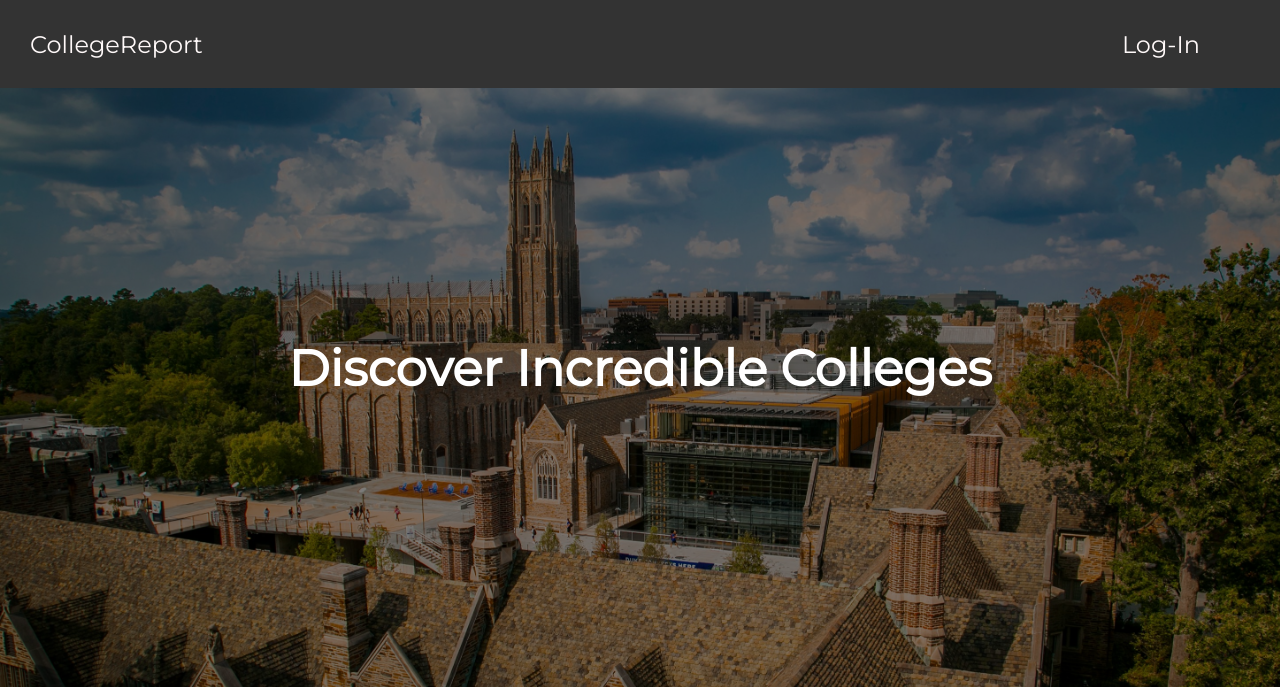
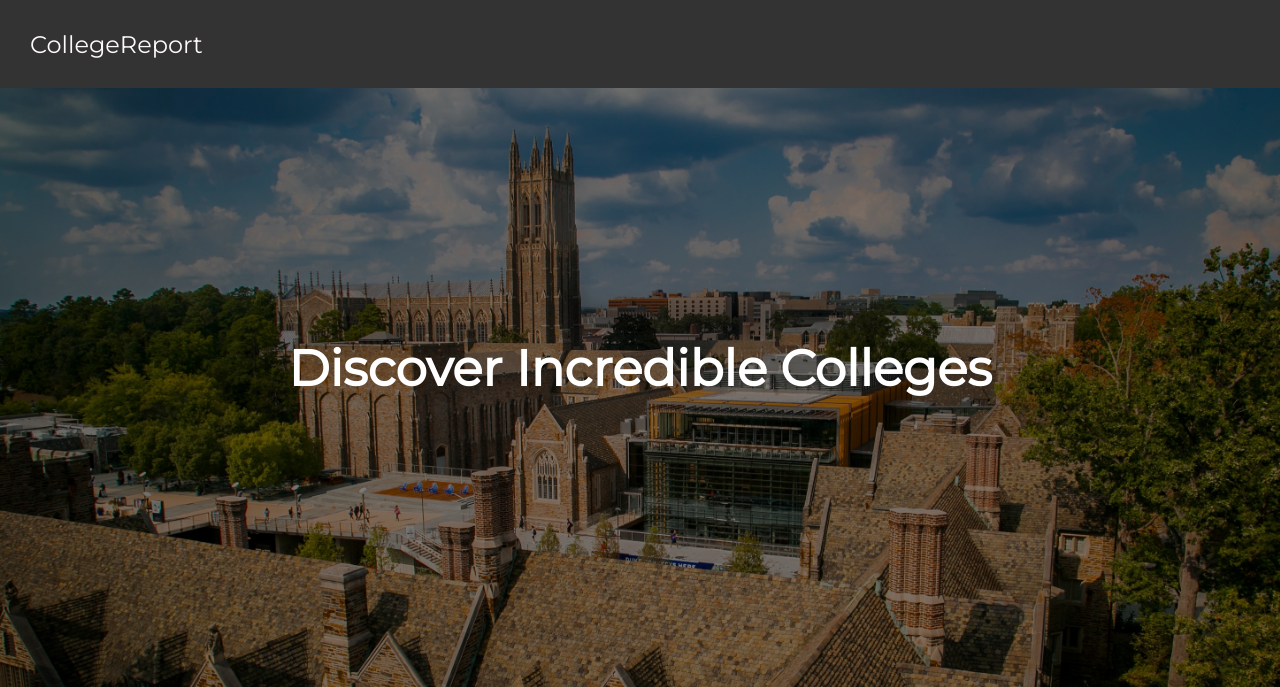
Before and after one commit to praga2121/CollegeReviewSystem_Website, a PHP site: page /CollegeCapstone/php/main.php in a window 1280 px wide. Shown: the top 687 px of the page. Run offline with PHP 8.4, Linux system fonts and the light colour scheme; data comes from the database, SQL or seed files in the repository.

Commit message:
transparent log in

```diff
--- a/css/style-main.css
+++ b/css/style-main.css
@@ -406,3 +406,8 @@ padding-top: 20px;
 }
 
 /*COMPARE BUTTON UNDER THE TABLE -END*/
+
+/* Nav bar */
+.nav-menu {
+  color:transparent;
+}
```
